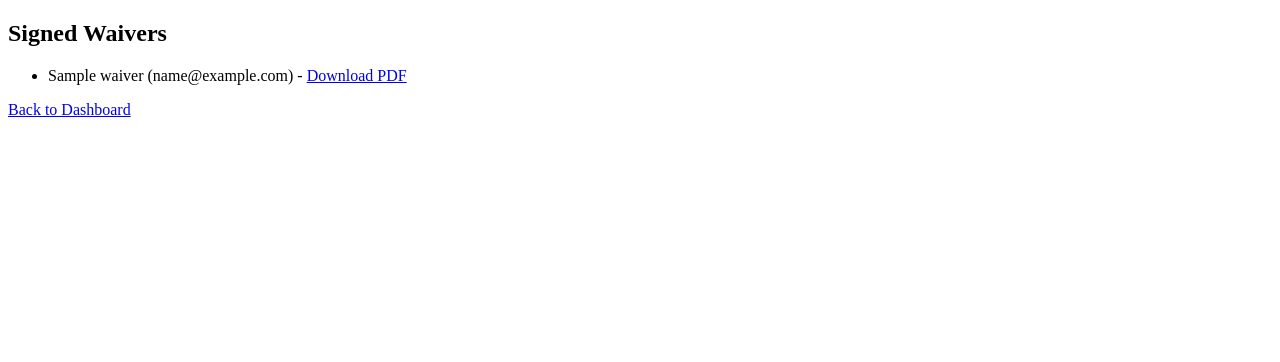
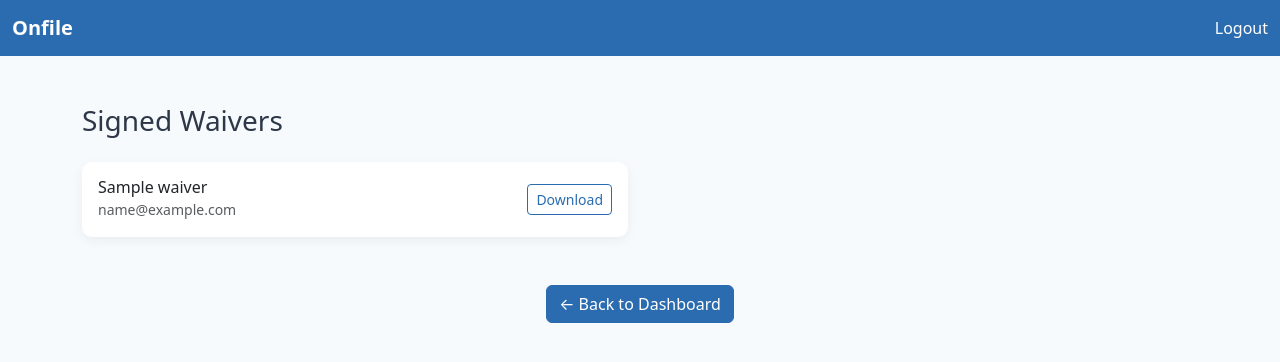
Before and after one commit to JoeC16/onfile-mvp, a Flask app: page /signed in a window 1280 px wide. Shown: the top 362 px of the page. Run offline with Flask 3, Linux system fonts and the light colour scheme; the visitor is signed in with stand-in values (Sample User, id 1); tables that the repository leaves empty hold one stand-in row (values such as "Sample post").

Commit message:
Update signed_waivers.html

```diff
--- a/templates/signed_waivers.html
+++ b/templates/signed_waivers.html
@@ -1,14 +1,87 @@
+<!DOCTYPE html>
+<html lang="en">
+<head>
+  <meta charset="UTF-8">
+  <title>Signed Waivers – Onfile</title>
+  <meta name="viewport" content="width=device-width, initial-scale=1">
+  <link
+    href="https://cdn.jsdelivr.net/npm/bootstrap@5.3.0/dist/css/bootstrap.min.css"
+    rel="stylesheet">
+  <style>
+    body {
+      background-color: #f7fafc;
+      color: #2d3748;
+    }
+    .navbar {
+      background-color: #2b6cb0;
+    }
+    .navbar-brand {
+      color: white;
+      font-weight: bold;
+    }
+    .nav-link {
+      color: white !important;
+    }
+    .card {
+      border: none;
+      border-radius: 10px;
+      box-shadow: 0 4px 12px rgba(0, 0, 0, 0.05);
+    }
+    .btn-primary {
+      background-color: #2b6cb0;
+      border-color: #2b6cb0;
+    }
+    .btn-outline-primary {
+      border-color: #2b6cb0;
+      color: #2b6cb0;
+    }
+    .btn-outline-primary:hover {
+      background-color: #2b6cb0;
+      color: white;
+    }
+  </style>
+</head>
+<body>
 
-<!DOCTYPE html>
-<html>
-<head><title>Signed Waivers - Onfile</title></head>
-<body>
-  <h2>Signed Waivers</h2>
-  <ul>
-    {% for s in signed %}
-    <li>{{ s[0] }} ({{ s[1] }}) - <a href="/waivers/{{ s[2] }}">Download PDF</a></li>
-    {% endfor %}
-  </ul>
-  <a href="/dashboard">Back to Dashboard</a>
+  <!-- Navbar -->
+  <nav class="navbar navbar-expand-lg">
+    <div class="container-fluid">
+      <a class="navbar-brand" href="/dashboard">Onfile</a>
+      <div class="d-flex">
+        <a href="/logout" class="nav-link">Logout</a>
+      </div>
+    </div>
+  </nav>
+
+  <div class="container mt-5">
+    <h3 class="mb-4">Signed Waivers</h3>
+
+    {% if signed %}
+      <div class="row">
+        {% for s in signed %}
+          <div class="col-md-6 mb-4">
+            <div class="card p-3 bg-white">
+              <div class="d-flex justify-content-between align-items-center">
+                <div>
+                  <h6 class="mb-0">{{ s[0] }}</h6>
+                  <small class="text-muted">{{ s[1] }}</small>
+                </div>
+                <a href="/waivers/{{ s[2] }}" class="btn btn-sm btn-outline-primary">Download</a>
+              </div>
+            </div>
+          </div>
+        {% endfor %}
+      </div>
+    {% else %}
+      <div class="alert alert-info text-center">
+        No signed waivers yet.
+      </div>
+    {% endif %}
+
+    <div class="text-center mt-4">
+      <a href="/dashboard" class="btn btn-primary">← Back to Dashboard</a>
+    </div>
+  </div>
+
 </body>
 </html>
```
